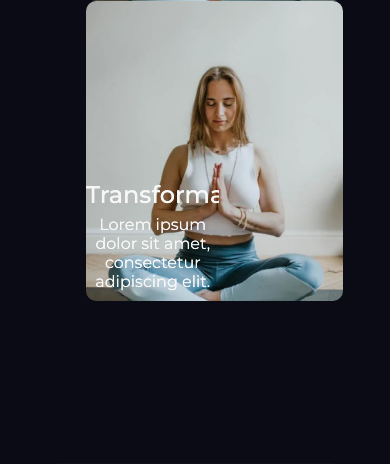
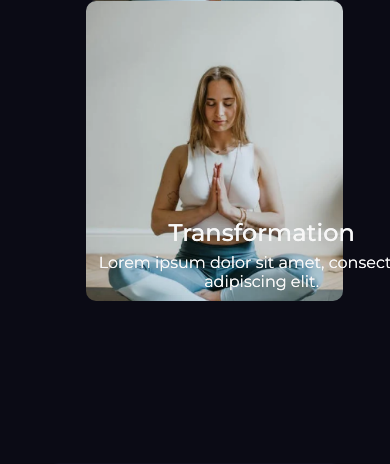
Before and after one commit to iamtanmaypandey/duet, a PHP site: page / in a window 390 px wide. Shown: the part 4475-4939 px from the top of the page. Run offline with PHP 8.4, Linux system fonts and the light colour scheme.

Commit message:
Update mobile.css

```diff
--- a/Assets/css/mobile.css
+++ b/Assets/css/mobile.css
@@ -129,4 +129,11 @@
     padding-left: 10%;
     padding-right: 10%;
 }
+.slider-duet div {
+    bottom: 10px;
+    position: absolute;
+    overflow: hidden;
+    width: 100%;
 }
+
+}
```
